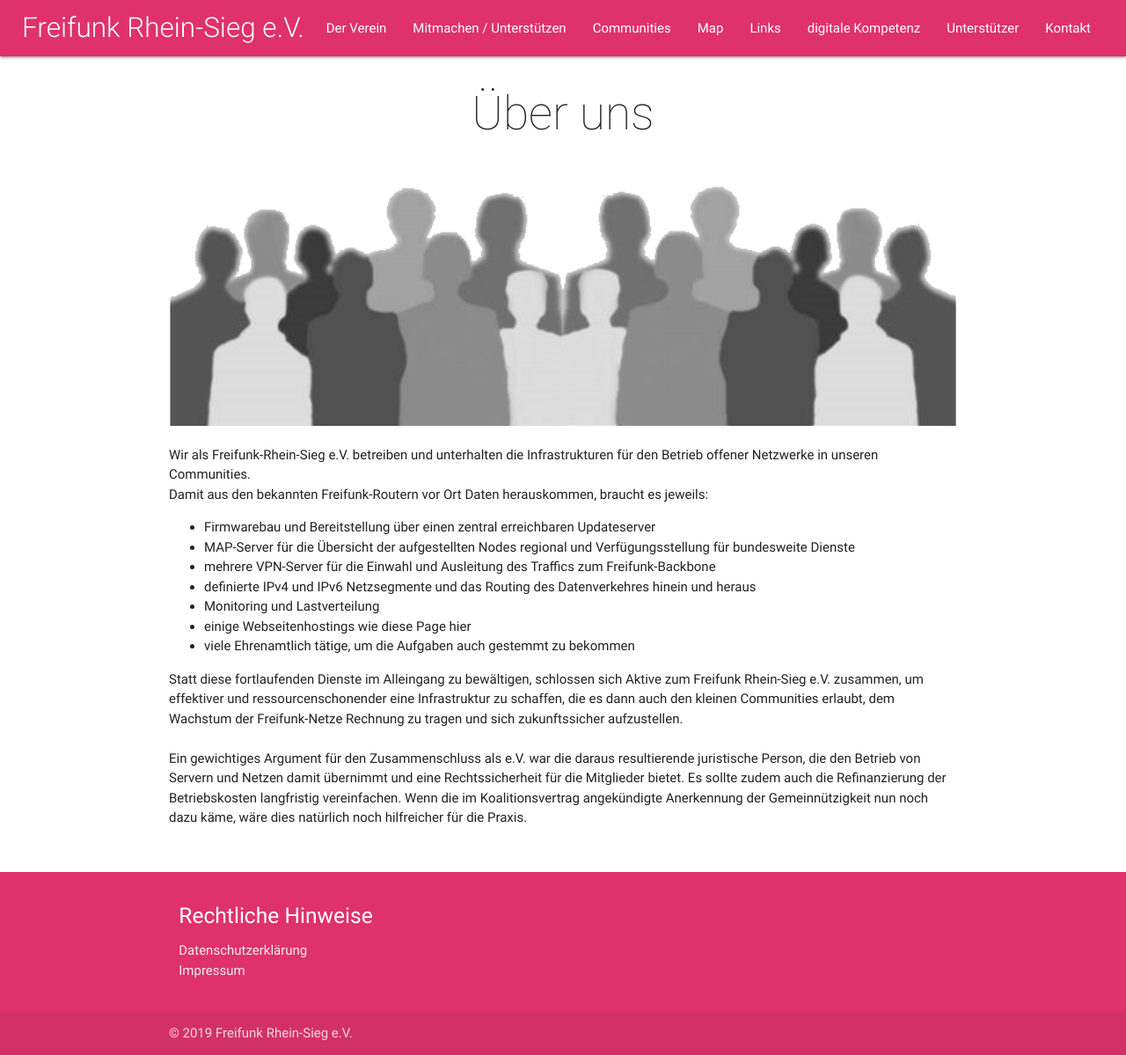
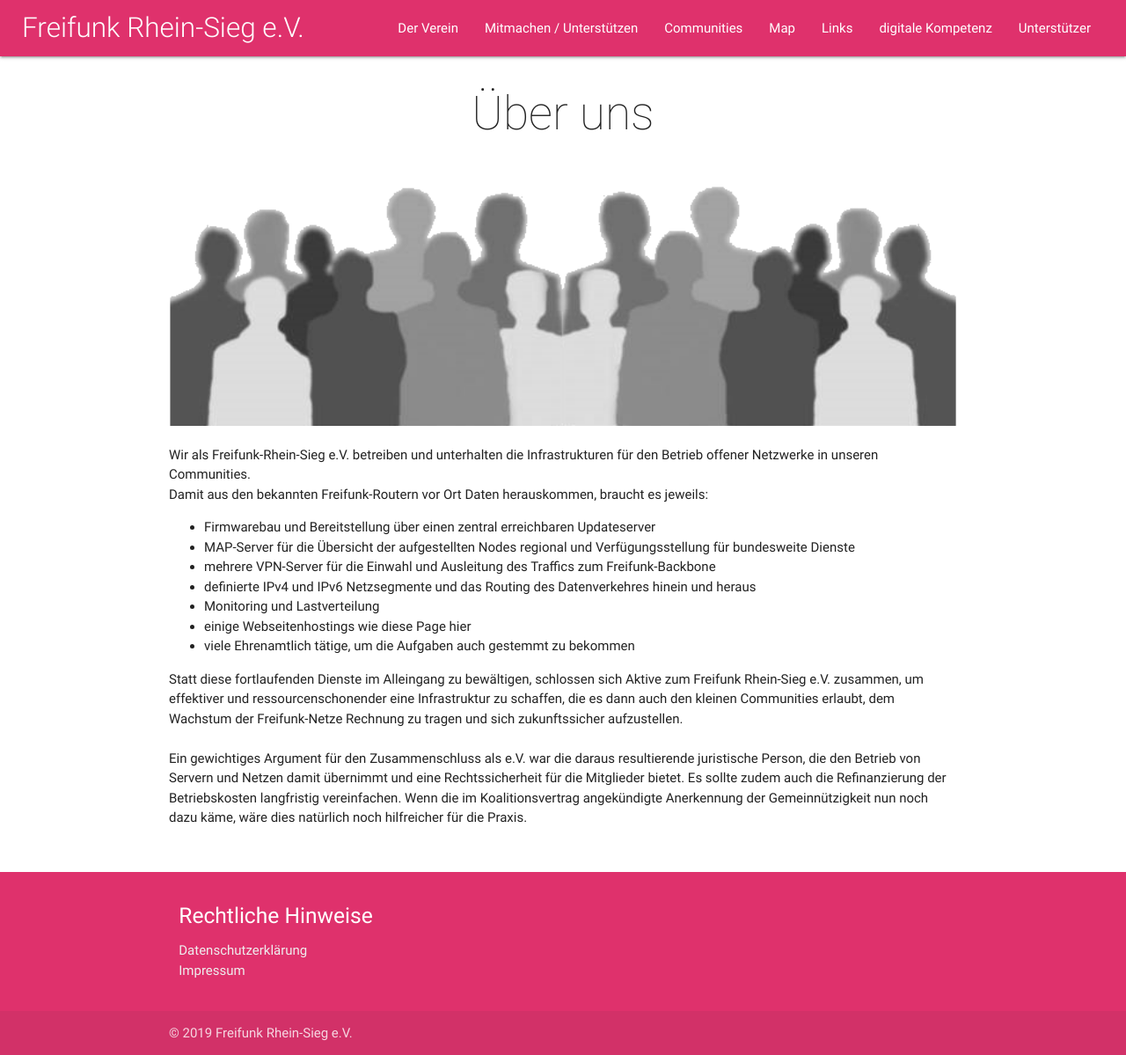
Before and after one commit to Freifunk-Rhein-Sieg/freifunk-rhein-sieg.net, a Jekyll site: the page built from index.html, in a window 1280 px wide. Shown: the whole page at 88% size. Built offline with Jekyll 4.4.1, drawn with Linux system fonts in a browser that asks for light colours.

Commit message:
Remove Kontakt

```diff
--- a/_includes/header.html
+++ b/_includes/header.html
@@ -11,7 +11,6 @@
                 <li class="navitem"><a href="{{ site.baseurl }}{% link links.html %}">Links</a></li>
                 <li class="navitem"><a href="{{ site.baseurl }}{% link digitale_kompetenz.html %}">digitale Kompetenz</a></li>
                 <li class="navitem"><a href="{{ site.baseurl }}{% link unterstuetzer.html %}">Unterst&uuml;tzer</a></li>
-                <li class="navitem"><a href="{{ site.baseurl }}{% link kontakt.html %}">Kontakt</a></li>
             </ul>
         </div>
         <ul class="sidenav" id="nav-mobile">
@@ -23,7 +22,6 @@
             <li class="navitem"><a href="{{ site.baseurl }}{% link links.html %}">Links</a></li>
             <li class="navitem"><a href="{{ site.baseurl }}{% link digitale_kompetenz.html %}">digitale Kompetenz</a></li>
             <li class="navitem"><a href="{{ site.baseurl }}{% link unterstuetzer.html %}">Unterst&uuml;tzer</a></li>
-            <li class="navitem"><a href="{{ site.baseurl }}{% link kontakt.html %}">Kontakt</a></li>
         </ul>
     </nav>
 </header>
```
